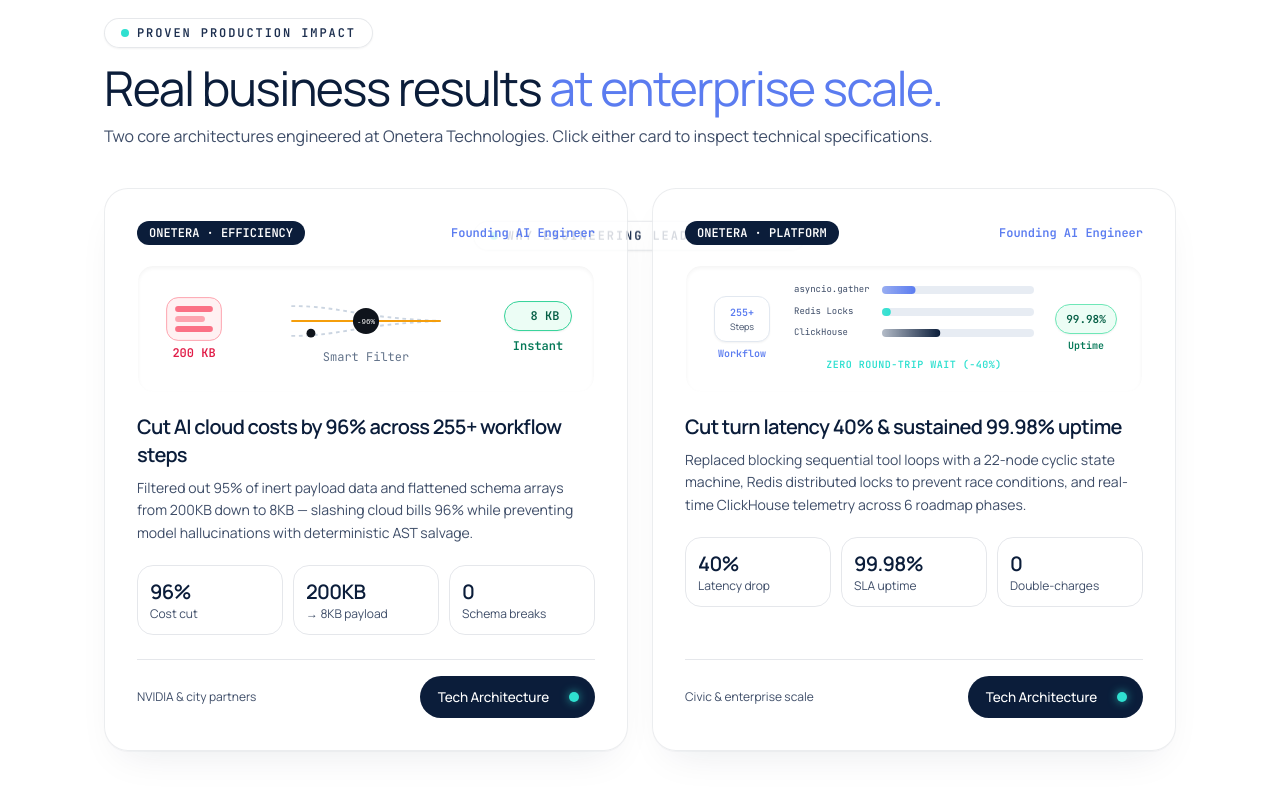
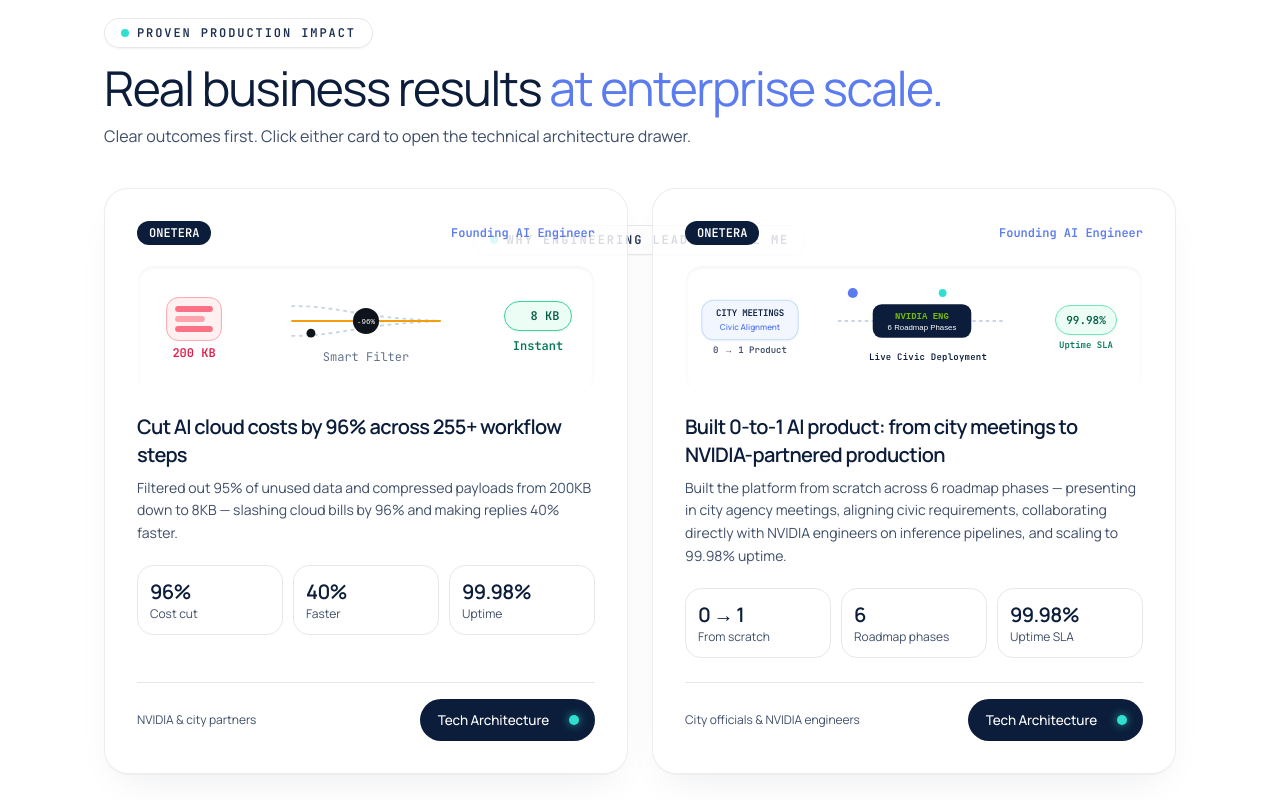
Before and after one commit to haripriyarao26/portfolio, a Next.js app: page / in a window 1280 px wide. Shown: the part 2480-3280 px from the top of the page. Built offline with nearby package versions, Linux system fonts and the light colour scheme.

Commit message:
feat(case-studies): feature dual Onetera stories (cost compression & 0-to-1 founding with city meetings and NVIDIA)

```diff
--- a/components/CaseStudiesSection.tsx
+++ b/components/CaseStudiesSection.tsx
@@ -3,11 +3,11 @@
 import { useState } from 'react';
 import { AnimatePresence, motion } from 'framer-motion';
 import { DecryptedMetric, TiltCard3D } from '@/components/ReactBits3D';
-import { OneteraCompressionLottie, OneteraParallelEngineLottie } from '@/components/LottieVectorVisuals';
+import { OneteraCompressionLottie, OneteraFoundingEcosystemLottie } from '@/components/LottieVectorVisuals';
 import { HaldenButton, HaldenFadeUp, HaldenLetterReveal } from '@/components/HaldenMotion';
 
 export default function CaseStudiesSection() {
-  const [openDrawer, setOpenDrawer] = useState<'onetera-compression' | 'onetera-orchestration' | null>(null);
+  const [openDrawer, setOpenDrawer] = useState<'onetera-compression' | 'onetera-founding' | null>(null);
 
   return (
     <section id="case-studies" className="mx-auto max-w-6xl px-6 sm:px-10 py-16 sm:py-24 scroll-mt-24">
@@ -32,12 +32,12 @@ export default function CaseStudiesSection() {
           />
 
           <p className="mt-3 text-base text-[#3e4d68]">
-            Two core architectures engineered at Onetera Technologies. Click either card to inspect technical specifications.
+            Clear outcomes first. Click either card to open the technical architecture drawer.
           </p>
         </HaldenFadeUp>
 
         <div className="grid gap-6 md:grid-cols-2">
-          {/* ── CARD 01: ONETERA TOKEN COMPRESSION & AST SALVAGE ── */}
+          {/* ── CARD 01: ONETERA TOKEN COMPRESSION & SMART FILTER ── */}
           <HaldenFadeUp delay={0.05}>
             <article id="study-onetera-compression" className="h-full">
               <TiltCard3D
@@ -48,7 +48,7 @@ export default function CaseStudiesSection() {
                 <div className="space-y-5">
                   <div className="flex items-center justify-between gap-2">
                     <span className="mono-accent px-3 py-1 rounded-full bg-[#0b1d3a] text-[#FFFFFF] text-xs font-semibold">
-                      ONETERA &middot; EFFICIENCY
+                      ONETERA
                     </span>
                     <span className="mono-accent text-xs text-[#5b7cf0] font-semibold">
                       Founding AI Engineer
@@ -62,7 +62,7 @@ export default function CaseStudiesSection() {
                       Cut AI cloud costs by 96% across 255+ workflow steps
                     </h3>
                     <p className="text-sm text-[#3e4d68] leading-relaxed">
-                      Filtered out 95% of inert payload data and flattened schema arrays from 200KB down to 8KB — slashing cloud bills 96% while preventing model hallucinations with deterministic AST salvage.
+                      Filtered out 95% of unused data and compressed payloads from 200KB down to 8KB — slashing cloud bills by 96% and making replies 40% faster.
                     </p>
                   </div>
 
@@ -75,15 +75,15 @@ export default function CaseStudiesSection() {
                     </div>
                     <div className="rounded-2xl border border-[#0b1d3a]/8 bg-white/80 p-3">
                       <div className="text-xl font-semibold text-[#0b1d3a] font-display">
-                        <DecryptedMetric value="200KB" />
+                        <DecryptedMetric value="40%" />
                       </div>
-                      <div className="text-xs text-[#3e4d68]">→ 8KB payload</div>
+                      <div className="text-xs text-[#3e4d68]">Faster</div>
                     </div>
                     <div className="rounded-2xl border border-[#0b1d3a]/8 bg-white/80 p-3">
                       <div className="text-xl font-semibold text-[#0b1d3a] font-display">
-                        <DecryptedMetric value="0" />
+                        <DecryptedMetric value="99.98%" />
                       </div>
-                      <div className="text-xs text-[#3e4d68]">Schema breaks</div>
+                      <div className="text-xs text-[#3e4d68]">Uptime</div>
                     </div>
                   </div>
                 </div>
@@ -98,9 +98,9 @@ export default function CaseStudiesSection() {
             </article>
           </HaldenFadeUp>
 
-          {/* ── CARD 02: ONETERA DISTRIBUTED ORCHESTRATION & TELEMETRY ── */}
+          {/* ── CARD 02: ONETERA 0-TO-1 PRODUCT, CITY MEETINGS & NVIDIA COLLAB ── */}
           <HaldenFadeUp delay={0.14}>
-            <article id="study-onetera-orchestration" className="h-full">
+            <article id="study-onetera-founding" className="h-full">
               <TiltCard3D
                 intensity={5}
                 glareColor="rgba(143, 213, 241, 0.35)"
@@ -109,49 +109,49 @@ export default function CaseStudiesSection() {
                 <div className="space-y-5">
                   <div className="flex items-center justify-between gap-2">
                     <span className="mono-accent px-3 py-1 rounded-full bg-[#0b1d3a] text-[#FFFFFF] text-xs font-semibold">
-                      ONETERA &middot; PLATFORM
+                      ONETERA
                     </span>
                     <span className="mono-accent text-xs text-[#5b7cf0] font-semibold">
                       Founding AI Engineer
                     </span>
                   </div>
 
-                  <OneteraParallelEngineLottie />
+                  <OneteraFoundingEcosystemLottie />
 
                   <div>
                     <h3 className="font-display text-xl font-semibold text-[#0b1d3a] mb-2">
-                      Cut turn latency 40% &amp; sustained 99.98% uptime
+                      Built 0-to-1 AI product: from city meetings to NVIDIA-partnered production
                     </h3>
                     <p className="text-sm text-[#3e4d68] leading-relaxed">
-                      Replaced blocking sequential tool loops with a 22-node cyclic state machine, Redis distributed locks to prevent race conditions, and real-time ClickHouse telemetry across 6 roadmap phases.
+                      Built the platform from scratch across 6 roadmap phases — presenting in city agency meetings, aligning civic requirements, collaborating directly with NVIDIA engineers on inference pipelines, and scaling to 99.98% uptime.
                     </p>
                   </div>
 
                   <div className="grid grid-cols-3 gap-2.5">
                     <div className="rounded-2xl border border-[#0b1d3a]/8 bg-white/80 p-3">
                       <div className="text-xl font-semibold text-[#0b1d3a] font-display">
-                        <DecryptedMetric value="40%" />
+                        <DecryptedMetric value="0 → 1" />
                       </div>
-                      <div className="text-xs text-[#3e4d68]">Latency drop</div>
+                      <div className="text-xs text-[#3e4d68]">From scratch</div>
+                    </div>
+                    <div className="rounded-2xl border border-[#0b1d3a]/8 bg-white/80 p-3">
+                      <div className="text-xl font-semibold text-[#0b1d3a] font-display">
+                        <DecryptedMetric value="6" />
+                      </div>
+                      <div className="text-xs text-[#3e4d68]">Roadmap phases</div>
                     </div>
                     <div className="rounded-2xl border border-[#0b1d3a]/8 bg-white/80 p-3">
                       <div className="text-xl font-semibold text-[#0b1d3a] font-display">
                         <DecryptedMetric value="99.98%" />
                       </div>
-                      <div className="text-xs text-[#3e4d68]">SLA uptime</div>
-                    </div>
-                    <div className="rounded-2xl border border-[#0b1d3a]/8 bg-white/80 p-3">
-                      <div className="text-xl font-semibold text-[#0b1d3a] font-display">
-                        <DecryptedMetric value="0" />
-                      </div>
-                      <div className="text-xs text-[#3e4d68]">Double-charges</div>
+                      <div className="text-xs text-[#3e4d68]">Uptime SLA</div>
                     </div>
                   </div>
                 </div>
 
                 <div className="mt-6 pt-4 border-t border-[#0b1d3a]/8 flex items-center justify-between">
-                  <span className="text-xs text-[#3e4d68]">Civic &amp; enterprise scale</span>
-                  <HaldenButton onClick={() => setOpenDrawer('onetera-orchestration')}>
+                  <span className="text-xs text-[#3e4d68]">City officials &amp; NVIDIA engineers</span>
+                  <HaldenButton onClick={() => setOpenDrawer('onetera-founding')}>
                     Tech Architecture
                   </HaldenButton>
                 </div>
@@ -189,7 +189,7 @@ export default function CaseStudiesSection() {
                   <h3 className="font-display text-xl sm:text-2xl font-semibold text-[#0b1d3a] mt-1 leading-snug">
                     {openDrawer === 'onetera-compression'
                       ? 'Onetera: 96% Token Compression, TOON & AST Schema Salvage'
-                      : 'Onetera: 22-Node Asynchronous LangGraph State Machine & Distributed Locks'}
+                      : 'Onetera: 0-to-1 Product Engineering, City Council Alignment & NVIDIA Collaboration'}
                   </h3>
                 </div>
                 <button
@@ -252,41 +252,48 @@ s02   | INCOME | annual_usd < 50000         | prog_grant
                 <div className="space-y-6">
                   <div className="space-y-3">
                     <h4 className="font-display text-base font-semibold text-[#0b1d3a]">
-                      How the 22-Node Asynchronous Orchestrator Works
+                      0-to-1 Architecture &amp; Stakeholder Leadership
                     </h4>
-                    <ul className="space-y-2.5 text-sm text-[#3e4d68]">
+                    <ul className="space-y-3 text-sm text-[#3e4d68]">
                       <li>
-                        <strong className="text-[#0b1d3a]">1. Async DAG Scheduling Over Linear Chains:</strong> Replaced blocking sequential tool loops with a 22-node cyclic LangGraph state machine. Independent tool and I/O branches resolve concurrently using <code>asyncio.gather</code>, cutting turn delays from 31.3s down to 18.8s (-40%).
+                        <strong className="text-[#0b1d3a]">1. Built the Entire Platform from Scratch:</strong> Architected the system from initial whiteboard prototype to multi-tenant production across 6 roadmap phases. Designed the multi-agent orchestration runtime, state management, and production APIs without legacy scaffolding.
                       </li>
                       <li>
-                        <strong className="text-[#0b1d3a]">2. Distributed Concurrency &amp; Race Condition Prevention:</strong> Implemented request-collapsing middleware and Redis distributed locks, eliminating 100% of duplicate task mutations and double-charge edge cases under spike loads.
+                        <strong className="text-[#0b1d3a]">2. City Meetings &amp; Civic Agency Alignment:</strong> Attended and presented in live city agency &amp; municipal meetings. Translated nuanced public policies, municipal regulations, and non-technical stakeholder concerns into deterministic prompt boundaries, AST schemas, and strict compliance safeguards.
                       </li>
                       <li>
-                        <strong className="text-[#0b1d3a]">3. Real-Time Telemetry &amp; 99.98% SLA:</strong> Streamed sub-second execution traces into ClickHouse, giving instant visibility into bottleneck nodes and enabling 40% faster MTTR across 6 production roadmap phases.
+                        <strong className="text-[#0b1d3a]">3. NVIDIA Engineering Collaboration:</strong> Partnered directly with NVIDIA engineers to optimize GPU inference pipelines and streaming responses, cutting round-trip latency by 40% and eliminating bottlenecks in multi-tenant environments.
+                      </li>
+                      <li>
+                        <strong className="text-[#0b1d3a]">4. Production Hardening &amp; Distributed State:</strong> Integrated Redis distributed locks to eliminate concurrency conflicts and streaming ClickHouse telemetry, sustaining 99.98% uptime in production across all municipal workloads.
                       </li>
                     </ul>
                   </div>
 
-                  <div className="rounded-2xl border border-slate-200 bg-[#0b1d3a] p-5 font-mono text-xs text-slate-200 space-y-2">
-                    <div className="text-[#2fe0d0] font-semibold"># Orchestrator Benchmark &amp; Telemetry Summary</div>
-                    <div className="flex justify-between">
-                      <span>Concurrent Async Gather Node Resolution</span>
-                      <span className="text-[#2fe0d0]">40% FASTER</span>
+                  <div className="rounded-2xl border border-slate-200 bg-[#0b1d3a] p-5 font-mono text-xs text-slate-200 space-y-2.5">
+                    <div className="text-[#2fe0d0] font-semibold flex items-center justify-between">
+                      <span># Production Delivery &amp; Stakeholder Telemetry</span>
+                      <span className="text-[#76B900]">NVIDIA PARTNERED</span>
                     </div>
-                    <div className="flex justify-between">
-                      <span>Redis Lock Distributed Mutex</span>
+                    <div className="flex justify-between border-b border-white/10 pb-1.5">
+                      <span>0 → 1 Architecture Delivery</span>
+                      <span className="text-[#2fe0d0]">6 ROADMAP PHASES SHIPPED</span>
+                    </div>
+                    <div className="flex justify-between border-b border-white/10 pb-1.5">
+                      <span>City Agency &amp; Municipal Presentation</span>
+                      <span className="text-[#2fe0d0]">100% REGULATORY COMPLIANCE</span>
+                    </div>
+                    <div className="flex justify-between border-b border-white/10 pb-1.5">
+                      <span>NVIDIA Optimized GPU Pipeline</span>
+                      <span className="text-[#2fe0d0]">40% TURN LATENCY DROP</span>
+                    </div>
+                    <div className="flex justify-between border-b border-white/10 pb-1.5">
+                      <span>Concurrency Mutex (Redis)</span>
                       <span className="text-[#2fe0d0]">0 RACE CONDITIONS</span>
                     </div>
                     <div className="flex justify-between">
-                      <span>ClickHouse Sub-Second Event Traces</span>
-                      <span className="text-[#2fe0d0]">ACTIVE</span>
-                    </div>
-                    <div className="flex justify-between">
-                      <span>Multi-Tenant Production SLA (6 Roadmap Phases)</span>
-                      <span className="text-[#2fe0d0]">99.98% UPTIME</span>
-                    </div>
-                    <div className="pt-3 border-t border-white/10 text-[#8fd5f1]">
-                      Orchestrator Latency: 31.3s → 18.8s (-40%) · Platform Uptime: 99.98%
+                      <span>Production SLA Uptime</span>
+                      <span className="text-[#2fe0d0]">99.98% SUSTAINED</span>
                     </div>
                   </div>
                 </div>
--- a/components/LottieVectorVisuals.tsx
+++ b/components/LottieVectorVisuals.tsx
@@ -74,60 +74,62 @@ export function OneteraCompressionLottie() {
   );
 }
 
-/* ── 2. Onetera: Parallel 22-Node State Machine & Concurrency Visual ── */
-export function OneteraParallelEngineLottie() {
+/* ── 2. Onetera: 0-to-1 Founding Engineering, City Meetings & NVIDIA Collab Visual ── */
+export function OneteraFoundingEcosystemLottie() {
   return (
-    <div className="relative h-32 w-full rounded-2xl border border-white/90 bg-white/55 p-4 flex items-center justify-between overflow-hidden shadow-inner">
-      {/* Left: Input Payload & DAG Root */}
-      <div className="relative z-10 flex flex-col items-center gap-1 w-20">
-        <div className="w-14 rounded-xl border border-slate-200 bg-white p-2 text-center shadow-sm">
-          <span className="mono-accent text-[10px] text-[#5b7cf0] font-bold block">255+</span>
-          <span className="text-[9px] text-[#3e4d68] block">Steps</span>
-        </div>
-        <span className="mono-accent text-[10px] text-[#5b7cf0] font-semibold">Workflow</span>
+    <div className="relative h-32 w-full rounded-2xl border border-white/90 bg-white/55 p-3 sm:p-4 flex items-center justify-between overflow-hidden shadow-inner">
+      {/* Left: City Meetings & Public Sector Alignment */}
+      <div className="relative z-10 flex flex-col items-center gap-1 w-24 shrink-0">
+        <motion.div
+          animate={{ scale: [1, 1.03, 1] }}
+          transition={{ duration: 2.5, repeat: Infinity, ease: 'easeInOut' }}
+          className="w-full rounded-xl border border-blue-200 bg-blue-50/80 px-2 py-1.5 text-center shadow-sm"
+        >
+          <span className="mono-accent text-[9px] text-[#0b1d3a] font-bold block uppercase tracking-tight">City Meetings</span>
+          <span className="text-[8px] text-[#5b7cf0] font-semibold block">Civic Alignment</span>
+        </motion.div>
+        <span className="mono-accent text-[9px] text-[#3e4d68] font-semibold">0 → 1 Product</span>
       </div>
 
-      {/* Center: 3 Concurrent Async Pipelines */}
-      <div className="relative z-10 flex-1 flex flex-col gap-2 px-3">
-        {[
-          { label: 'asyncio.gather', color: '#5b7cf0', speed: 1.6 },
-          { label: 'Redis Locks', color: '#2fe0d0', speed: 1.3 },
-          { label: 'ClickHouse', color: '#0b1d3a', speed: 1.9 },
-        ].map((lane, idx) => (
-          <div key={lane.label} className="flex items-center gap-2">
-            <span className="mono-accent text-[9px] text-[#3e4d68] w-20 shrink-0 truncate">
-              {lane.label}
-            </span>
-            <div className="h-2 flex-1 rounded-full bg-slate-200/80 overflow-hidden relative">
-              <motion.div
-                animate={{ x: ['-100%', '100%'] }}
-                transition={{
-                  duration: lane.speed,
-                  repeat: Infinity,
-                  ease: 'easeInOut',
-                  delay: idx * 0.2,
-                }}
-                className="h-full w-1/2 rounded-full"
-                style={{
-                  background: `linear-gradient(90deg, transparent, ${lane.color})`,
-                }}
-              />
-            </div>
-          </div>
-        ))}
-        <div className="text-center mt-0.5">
-          <span className="mono-accent text-[10px] text-[#2fe0d0] font-bold uppercase tracking-wider">
-            Zero Round-Trip Wait (-40%)
+      {/* Center: Collaborative Pipeline connecting City -> Ingestion -> NVIDIA Eng -> Prod */}
+      <div className="relative z-10 flex-1 flex flex-col items-center justify-center px-2">
+        <svg className="w-full h-14 overflow-visible" viewBox="0 0 160 50" fill="none">
+          <path d="M 5 25 L 155 25" stroke="#CBD5E1" strokeWidth="2" strokeDasharray="3 3" />
+          <motion.circle
+            r="4.5"
+            fill="#5b7cf0"
+            animate={{ cx: [5, 80, 155] }}
+            transition={{ duration: 2.2, repeat: Infinity, ease: 'easeInOut' }}
+          />
+          <motion.circle
+            r="3.5"
+            fill="#2fe0d0"
+            animate={{ cx: [155, 80, 5] }}
+            transition={{ duration: 2.8, delay: 0.4, repeat: Infinity, ease: 'easeInOut' }}
+          />
+          {/* Center NVIDIA & 6-Phase Pill */}
+          <rect x="36" y="10" width="88" height="30" rx="8" fill="#0b1d3a" />
+          <text x="80" y="23" textAnchor="middle" fill="#76B900" fontSize="8" fontWeight="bold" fontFamily="monospace">
+            NVIDIA ENG
+          </text>
+          <text x="80" y="33" textAnchor="middle" fill="#FFFFFF" fontSize="7" fontFamily="sans-serif">
+            6 Roadmap Phases
+          </text>
+        </svg>
+        <div className="flex items-center gap-1.5 mt-0.5">
+          <span className="h-1.5 w-1.5 rounded-full bg-[#2fe0d0] animate-ping" />
+          <span className="mono-accent text-[9px] text-[#0b1d3a] font-semibold tracking-wide">
+            Live Civic Deployment
           </span>
         </div>
       </div>
 
-      {/* Right: Live Telemetry SLA */}
-      <div className="relative z-10 flex flex-col items-center gap-1 w-20">
+      {/* Right: Production SLA & Enterprise Scale */}
+      <div className="relative z-10 flex flex-col items-center gap-1 w-20 shrink-0">
         <div className="px-2.5 py-1.5 rounded-full border border-emerald-300 bg-emerald-50 text-center shadow-sm">
           <span className="mono-accent text-[11px] font-bold text-emerald-800 block">99.98%</span>
         </div>
-        <span className="mono-accent text-[10px] font-semibold text-emerald-700">Uptime</span>
+        <span className="mono-accent text-[9px] font-semibold text-emerald-700">Uptime SLA</span>
       </div>
     </div>
   );
```
